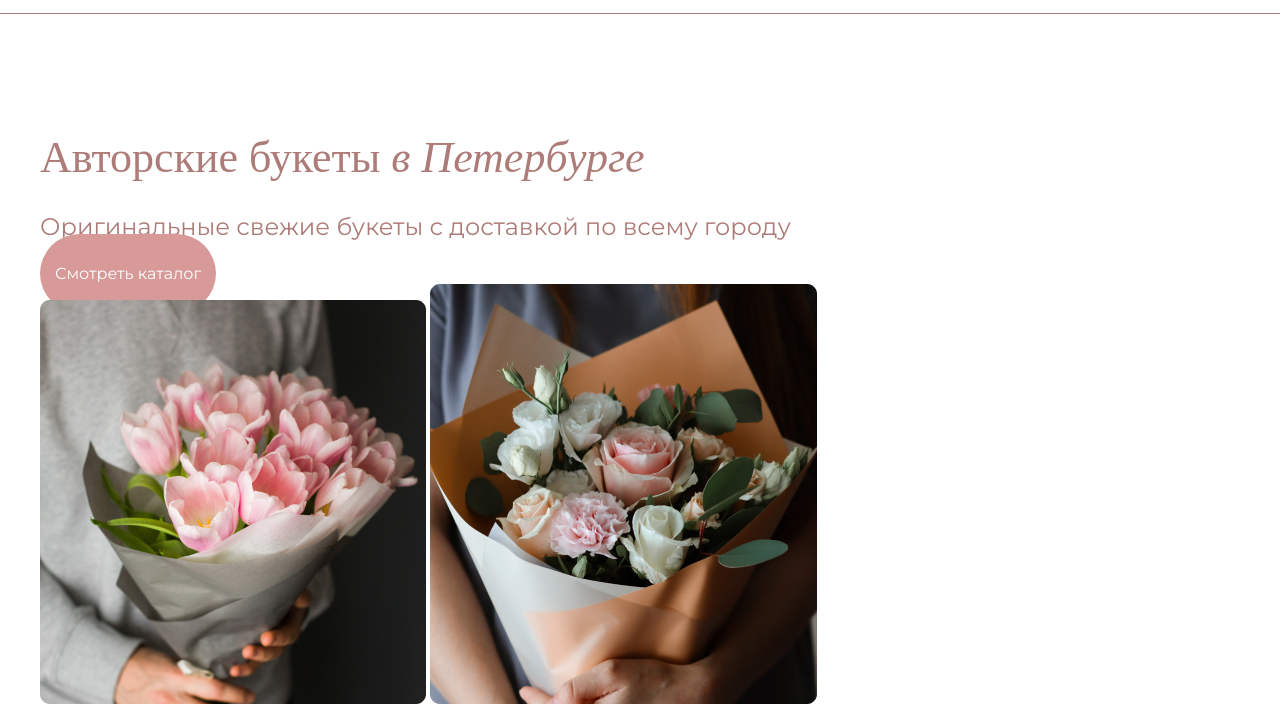
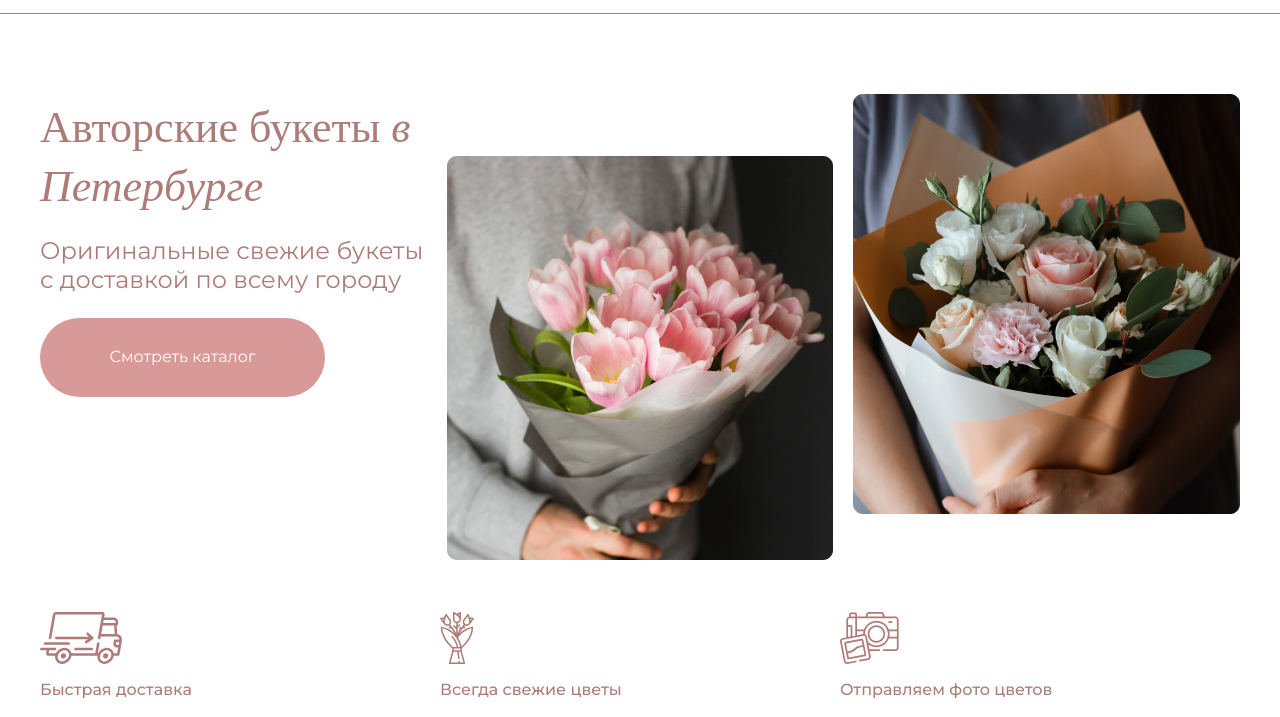
Before and after one commit to Vatskovskaya/Botanika, a plain HTML site: page index.html in a window 1280 px wide. Shown: the part 83-800 px from the top of the page. Drawn offline with nearby package versions, Linux system fonts and the light colour scheme; a web font is replaced by a local one.

Commit message:
main section
add grid and flex to main section

```diff
--- a/css/style.css
+++ b/css/style.css
@@ -88,19 +88,24 @@ body{
 }
 
 .main-section__column{
-	/*display: flex;*/
+	display: grid;
+	grid-template-columns: 1fr 1fr 1fr;
+    height: 470px;
+    column-gap: 20px;
 }
 
 .main-section__column-text{
-	/*display: flex;
+	display: flex;
 	flex-direction: column;
 	align-items: flex-start;
-	flex-basis: 384px;*/
 }
 
-.main-section__column-img{
-	/*display: flex;
-	flex-direction: row;*/
+.main-section__column-text h1{
+	margin: 0;
+}
+
+.main-section__column-img1{
+	align-self: flex-end;
 }
 
 /*Advanteges Section*/
--- a/index.html
+++ b/index.html
@@ -35,10 +35,10 @@
 						<p>Оригинальные свежие букеты с доставкой по всему городу</p>
 						<a class="button" href="#">Смотреть каталог</a>
 					</div>
-					<div class="main-section__column-img">
+					<div class="main-section__column-img1">
 						<img src="img/flowers1.jpg" alt="букет розовых тюльпанов" width="386" height="404">
-						<img src="img/flowers-2.jpg" alt="букет с розами в нежных цветах" width="387" height="420">
 					</div>
+					<img src="img/flowers-2.jpg" alt="букет с розами в нежных цветах" width="387" height="420">
 				</div>
 			</div>
 		</section>
```
